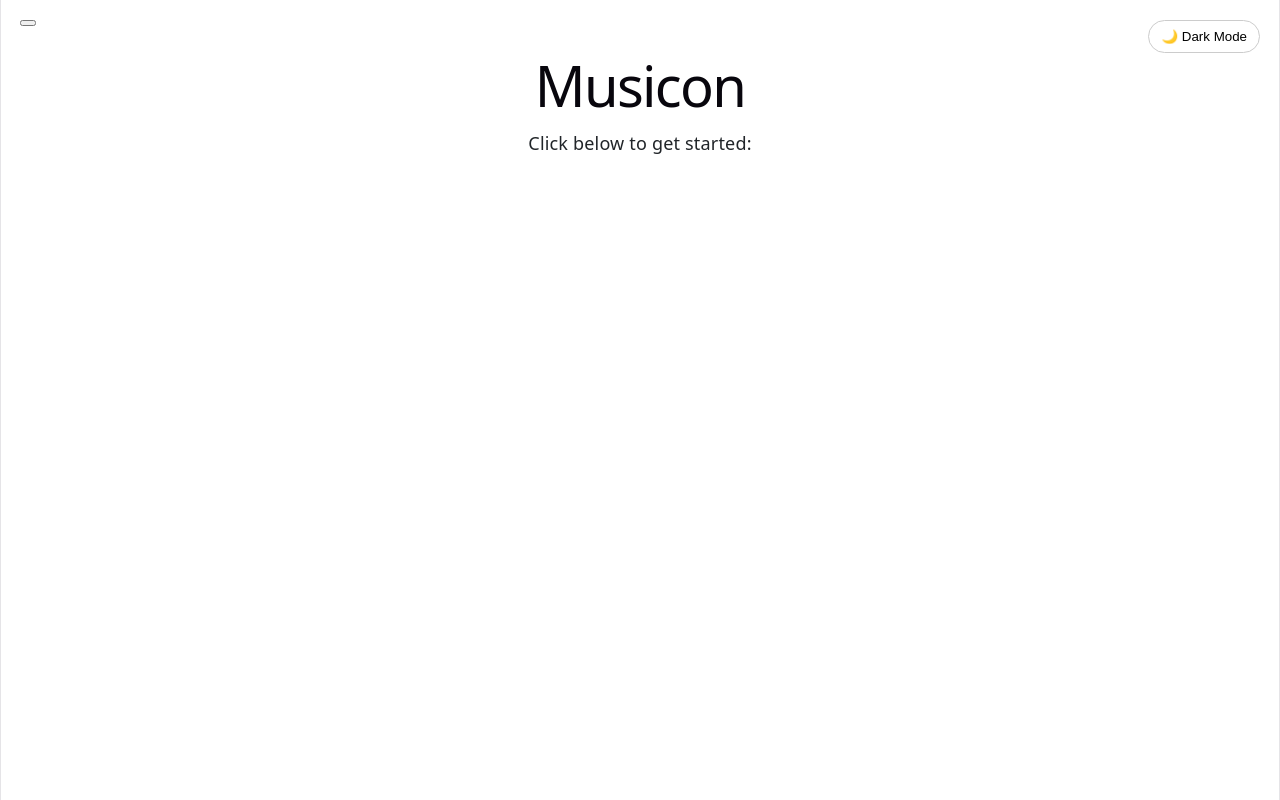
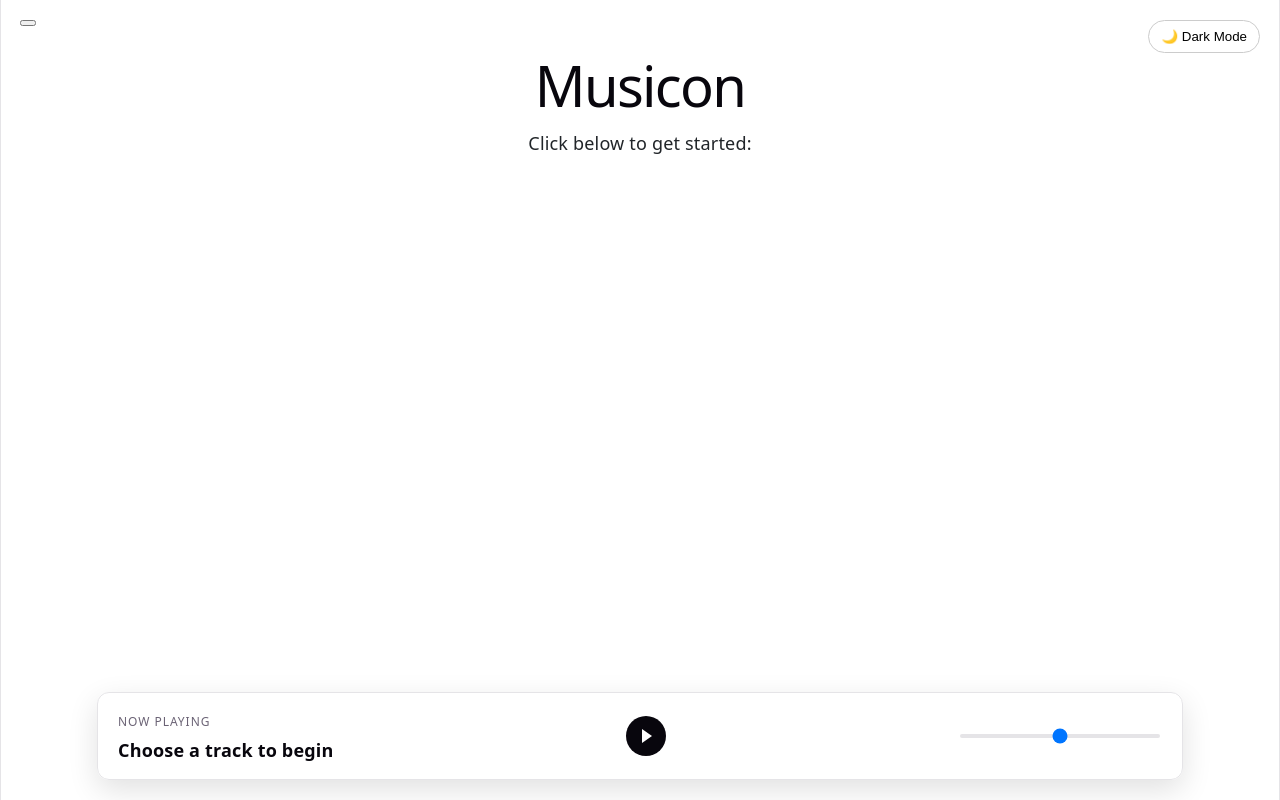
Before and after one commit to andreikeanandavid828-star/musicon, a React (Vite) app: page / in a window 1280 px wide. Built offline with nearby package versions, Linux system fonts and the light colour scheme.

Commit message:
added footer panel with pause/play

```diff
--- a/src/App.css
+++ b/src/App.css
@@ -1,22 +1,35 @@
 /* Add this snippet to the top of your App.css */
 * {
-  box-sizing: border-box; /* Tells all elements to contain their padding */
+  box-sizing: border-box;
+  /* Tells all elements to contain their padding */
 }
 
 .top-corner-container {
-  position: absolute; /* Takes it out of normal layout flow */
-  top: 20px;          /* 20 pixels down from the very top */
-  right: 20px;        /* 20 pixels in from the very right */
-  display: flex;      /* Aligns the buttons horizontally side-by-side */
-  gap: 10px;          /* Adds a 10px space between the buttons */
+  position: absolute;
+  /* Takes it out of normal layout flow */
+  top: 20px;
+  /* 20 pixels down from the very top */
+  right: 20px;
+  /* 20 pixels in from the very right */
+  display: flex;
+  /* Aligns the buttons horizontally side-by-side */
+  gap: 10px;
+  /* Adds a 10px space between the buttons */
 }
+
 .left-top-corner-container {
-  position: absolute; /* Takes it out of normal layout flow */
-  top: 20px;          /* 20 pixels down from the very top */
-  left: 20px;         /* 20 pixels in from the very left */
-  display: flex;      /* Aligns the buttons horizontally side-by-side */
-  gap: 10px;          /* Adds a 10px space between the buttons */
+  position: absolute;
+  /* Takes it out of normal layout flow */
+  top: 20px;
+  /* 20 pixels down from the very top */
+  left: 20px;
+  /* 20 pixels in from the very left */
+  display: flex;
+  /* Aligns the buttons horizontally side-by-side */
+  gap: 10px;
+  /* Adds a 10px space between the buttons */
 }
+
 .Login-btn {
   padding: 8px 12px;
   cursor: pointer;
@@ -25,9 +38,12 @@
   background: white;
   color: black;
 }
+
 /* 🌐 1. Synchronize the browser's base canvas background color */
-html, body {
-  background-color: #ffffff; /* Light mode default canvas */
+html,
+body {
+  background-color: #ffffff;
+  /* Light mode default canvas */
   transition: background-color 0.3s ease;
 }
 
@@ -39,17 +55,21 @@ html:has(.dark-mode) {
 
 /* 🛑 3. Stop the annoying left-and-right scroll canvas leaks */
 html {
-  overscroll-behavior-x: none; /* Disables side-to-side rubber-banding completely */
-  overscroll-behavior-y: auto; /* Allows up/down bounce, but it will now be dark! */
+  overscroll-behavior-x: none;
+  /* Disables side-to-side rubber-banding completely */
+  overscroll-behavior-y: auto;
+  /* Allows up/down bounce, but it will now be dark! */
 }
 
 /* Base styles for your main container */
 /* 1. Clear out the browser's default body margins */
-html, body {
+html,
+body {
   margin: 0;
   padding: 0;
   width: 100%;
-  overflow-x: hidden; /* Prevents accidental sideways scrolling */
+  overflow-x: hidden;
+  /* Prevents accidental sideways scrolling */
 }
 
 /* 2. Force your app layout to fill the absolute entire screen */
@@ -61,24 +81,147 @@ html, body {
 
 .app-container {
   min-height: 100vh;
-  width: 100%;       /* ✨ Change this from 100vw to 100% */
+  width: 100%;
+  /* ✨ Change this from 100vw to 100% */
   box-sizing: border-box;
 
   background-color: #ffffff;
   color: #212529;
   transition: background-color 0.3s ease, color 0.3s ease;
-  padding: 40px;
+  padding: 40px 40px 124px;
+}
+
+.footer-panel {
+  position: fixed;
+  z-index: 10;
+  right: 20px;
+  bottom: 20px;
+  left: 20px;
+  display: flex;
+  align-items: center;
+  justify-content: space-between;
+  gap: 24px;
+  max-width: 1086px;
+  margin: 0 auto;
+  padding: 16px 20px;
+  border: 1px solid #e5e4e7;
+  border-radius: 12px;
+  background: rgba(255, 255, 255, 0.94);
+  box-shadow: 0 10px 30px rgba(0, 0, 0, 0.12);
+  backdrop-filter: blur(12px);
+}
+
+.footer-track {
+  display: flex;
+  min-width: 0;
+  flex-direction: column;
+  gap: 2px;
+  text-align: left;
+}
+
+.footer-eyebrow {
+  color: #6b6375;
+  font-size: 12px;
+  letter-spacing: 0.08em;
+  text-transform: uppercase;
+}
+
+.footer-track strong {
+  overflow: hidden;
+  color: #08060d;
+  text-overflow: ellipsis;
+  white-space: nowrap;
+}
+
+.footer-action {
+  display: inline-flex;
+  align-items: center;
+  justify-content: center;
+  flex: 0 0 auto;
+  width: 40px;
+  height: 40px;
+  padding: 0;
+  border: 0;
+  border-radius: 999px;
+  background: #08060d;
+  color: #fff;
+  cursor: pointer;
+  font: inherit;
+}
+
+.play-icon {
+  width: 0;
+  height: 0;
+  margin-left: 3px;
+  border-top: 7px solid transparent;
+  border-bottom: 7px solid transparent;
+  border-left: 10px solid currentColor;
+}
+
+.pause-icon {
+  width: 12px;
+  height: 14px;
+  background: linear-gradient(
+    to right,
+    currentColor 0 4px,
+    transparent 4px 8px,
+    currentColor 8px 12px
+  );
+}
+
+
+.footer-volume {
+  flex: 1 1 auto;
+  width: 100%;
+  max-width: 200px;
+  height: 4px;
+  border-radius: 2px;
+  background: #e5e4e7;
+  appearance: none;
+  cursor: pointer;
 }
 
 
 /* Styles that kick in ONLY when .dark-mode is applied */
 .app-container.dark-mode {
-  background-color: #121212 !important;
+  background-color: #2a2323 !important;
 }
 
 .app-container.dark-mode h1,
 .app-container.dark-mode p {
   color: #f8f9fa !important;
+}
+
+.dark-mode .footer-panel {
+  border-color: #3f414a;
+  background: rgba(30, 31, 38, 0.94);
+}
+
+.dark-mode .footer-eyebrow {
+  color: #b7b9c2;
+}
+
+.dark-mode .footer-track strong {
+  color: #f8f9fa;
+}
+
+.dark-mode .footer-action {
+  background: #f8f9fa;
+  color: #121212;
+}
+
+@media (max-width: 520px) {
+  .app-container {
+    padding-right: 20px;
+    padding-left: 20px;
+  }
+
+  .footer-panel {
+    right: 12px;
+    bottom: 12px;
+    left: 12px;
+    padding: 14px 16px;
+  }
 }
 
 /* Optional styling for your switch button */
@@ -90,6 +233,7 @@ html, body {
   background: white;
   color: black;
 }
+
 .dark-mode .theme-toggle-btn {
   background: #333;
   color: white;
--- a/src/App.jsx
+++ b/src/App.jsx
@@ -5,6 +5,7 @@ import Button from './Button.jsx';
 
 function App() {
   const [isDarkMode, setIsDarkMode] = useState(false);
+  const [isPlaying, setIsPlaying] = useState(false);
 
   const toggleTheme = () => {
     setIsDarkMode(!isDarkMode);
@@ -20,6 +21,24 @@ function App() {
 
       <h1>Musicon</h1>
       <p>Click below to get started:</p>
+
+      <footer className="footer-panel" aria-label="Music player">
+        <div className="footer-track">
+          <span className="footer-eyebrow">Now playing</span>
+          <strong>Choose a track to begin</strong>
+        </div>
+        <button
+          className="footer-action"
+          type="button"
+          aria-label={isPlaying ? 'Pause' : 'Play'}
+          title={isPlaying ? 'Pause' : 'Play'}
+          onClick={() => setIsPlaying(!isPlaying)}
+        >
+          <span className={isPlaying ? 'pause-icon' : 'play-icon'} aria-hidden="true" />
+        </button>
+        <input className="footer-volume" type="range" min="0" max="100" defaultValue="50" />
+
+      </footer>
     </div>
   );
 }
```
